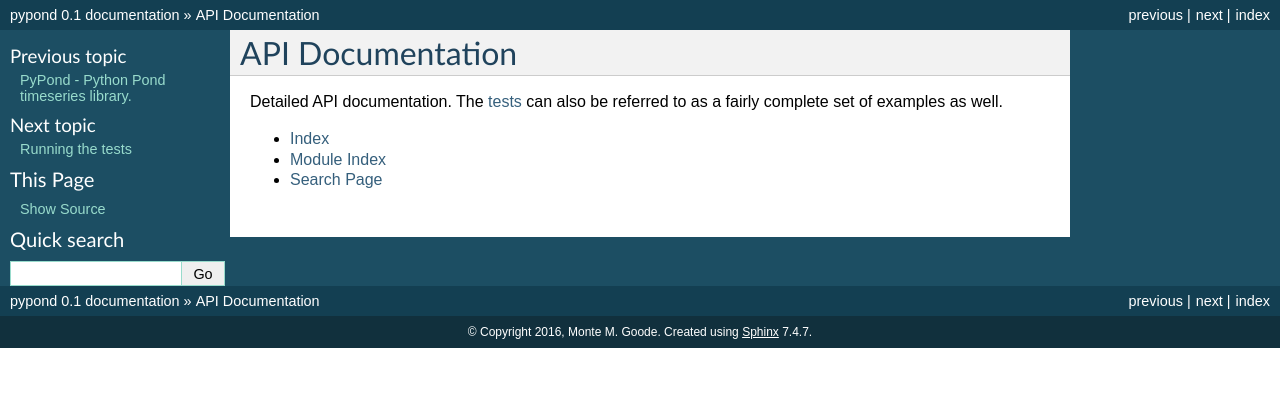
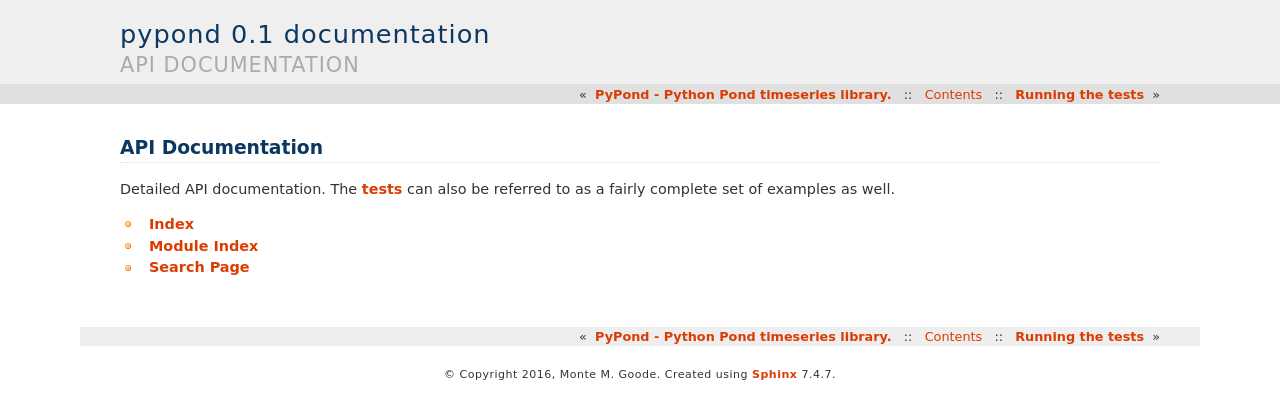
Before and after one commit to esnet/pypond, a Sphinx documentation site: the page built from docs/source/api.rst, in a window 1280 px wide. Shown: the top 419 px of the page. Built offline with Sphinx 7.4.7, drawn with Linux system fonts in a browser that asks for light colours.

```diff
--- a/docs/source/conf.py
+++ b/docs/source/conf.py
@@ -132,7 +132,17 @@ todo_include_todos = False
 
 # The theme to use for HTML and HTML Help pages.  See the documentation for
 # a list of builtin themes.
-html_theme = 'default'
+
+# Supporing both Read The Docs and the github hosted custom css
+
+on_rtd = os.environ.get('READTHEDOCS', None) == 'True'
+
+if not on_rtd:
+    # For building locally and the github gh-pages hosting business.
+    html_theme = 'haiku'
+else:
+    # use default on RTD so it'll use the RTD theme
+    html_theme = 'default'
 
 # Theme options are theme-specific and customize the look and feel of a theme
 # further.  For a list of options available for each theme, see the
```
Also changed, not shown: 1 other file.
